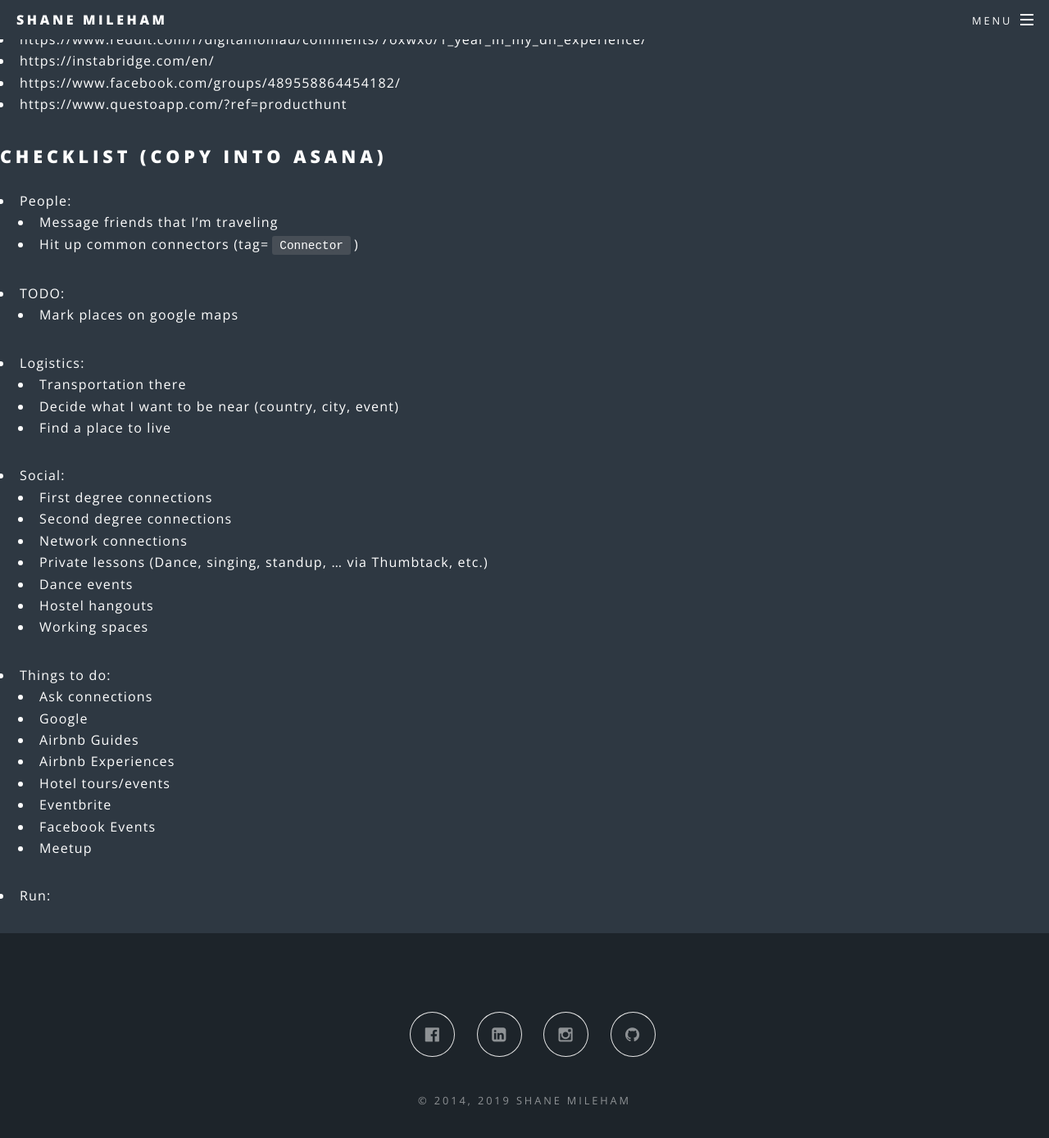
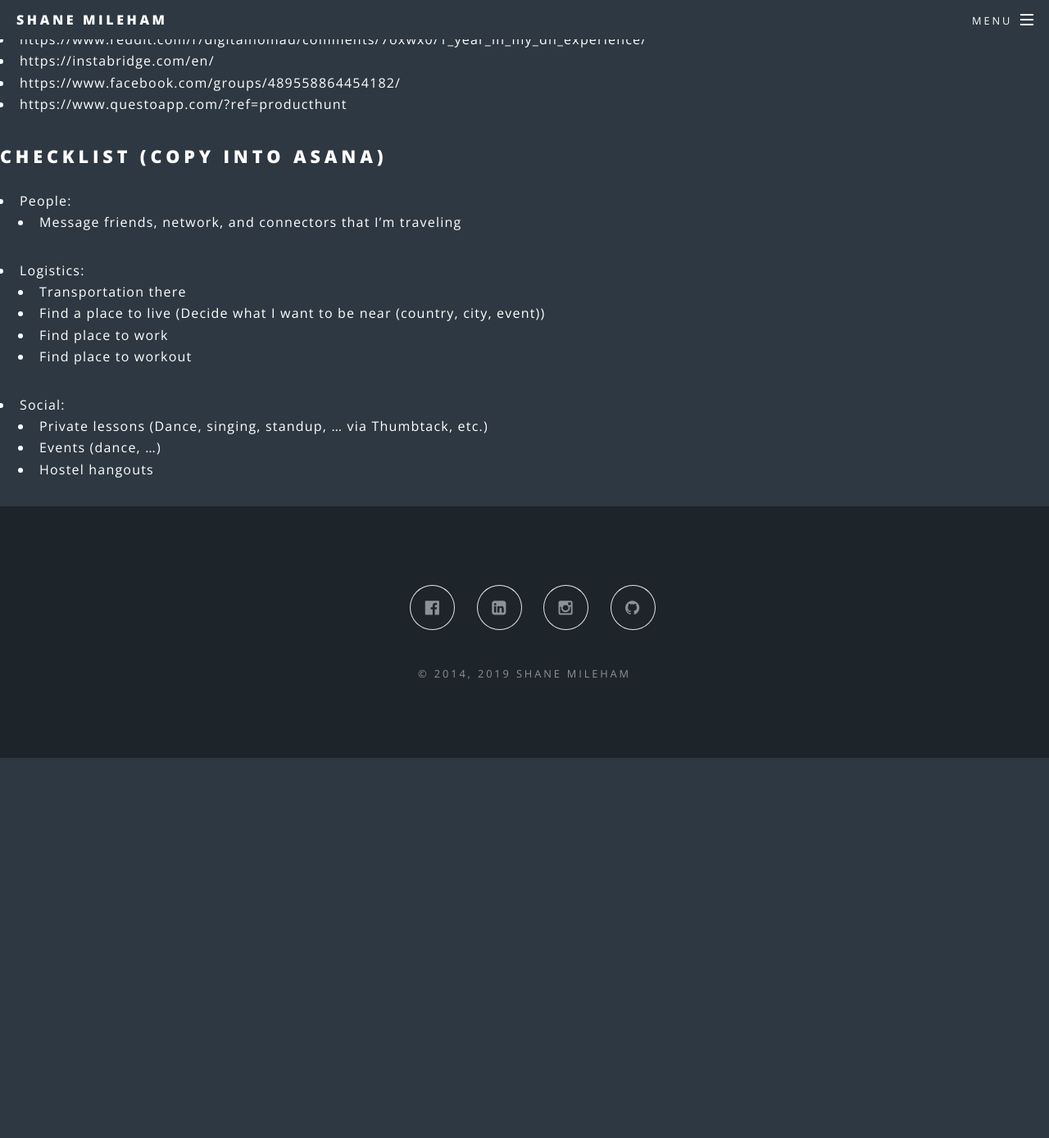
Before and after one commit to shanemileham/shanemileham.github.io, a Jekyll site: the page built from _kb/travel/planning.md, in a window 1280 px wide and 1400 px high, scrolled down 4086 px. Shown: the top 1389 px of the window at 82% size. Built offline with Jekyll 4.4.1, drawn with Linux system fonts in a browser that asks for light colours; comment, search, counter and statistics services are not loaded; after the commit the page ends 5011 px from its top, so only the background shows below that.

Commit message:
Simplified travel checklist

```diff
--- a/_kb/travel/planning.md
+++ b/_kb/travel/planning.md
@@ -131,29 +131,13 @@
 
 ## CHECKLIST (Copy into Asana)
 - People:
-  - Message friends that I'm traveling
-  - Hit up common connectors (tag=`Connector`)
-- TODO:
-  - Mark places on google maps
+  - Message friends, network, and connectors that I'm traveling
 - Logistics:
   - Transportation there
-  - Decide what I want to be near (country, city, event)
-  - Find a place to live
+  - Find a place to live (Decide what I want to be near (country, city, event))
+  - Find place to work
+  - Find place to workout
 - Social:
-  - First degree connections
-  - Second degree connections
-  - Network connections
   - Private lessons (Dance, singing, standup, ... via Thumbtack, etc.)
-  - Dance events
+  - Events (dance, ...)
   - Hostel hangouts
-  - Working spaces
-- Things to do:
-  - Ask connections
-  - Google
-  - Airbnb Guides
-  - Airbnb Experiences
-  - Hotel tours/events
-  - Eventbrite
-  - Facebook Events
-  - Meetup
-- Run:
```
